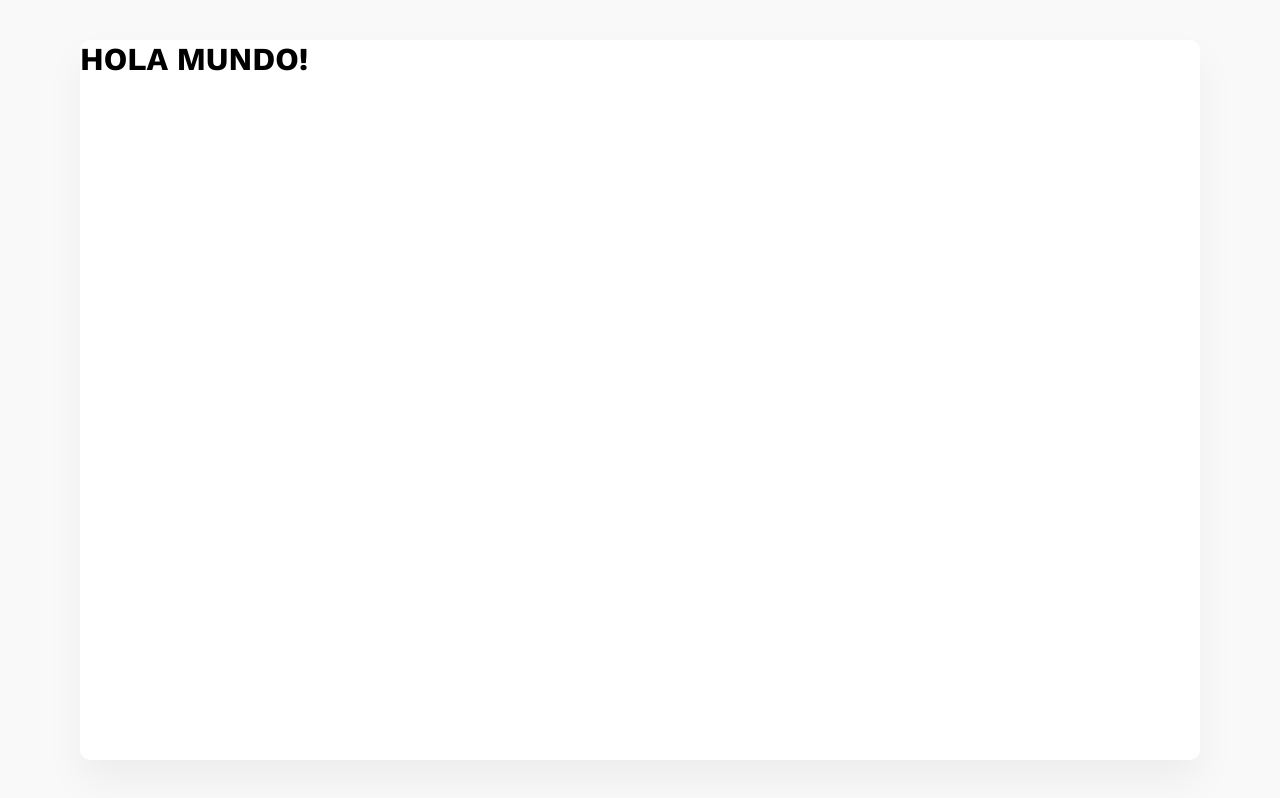
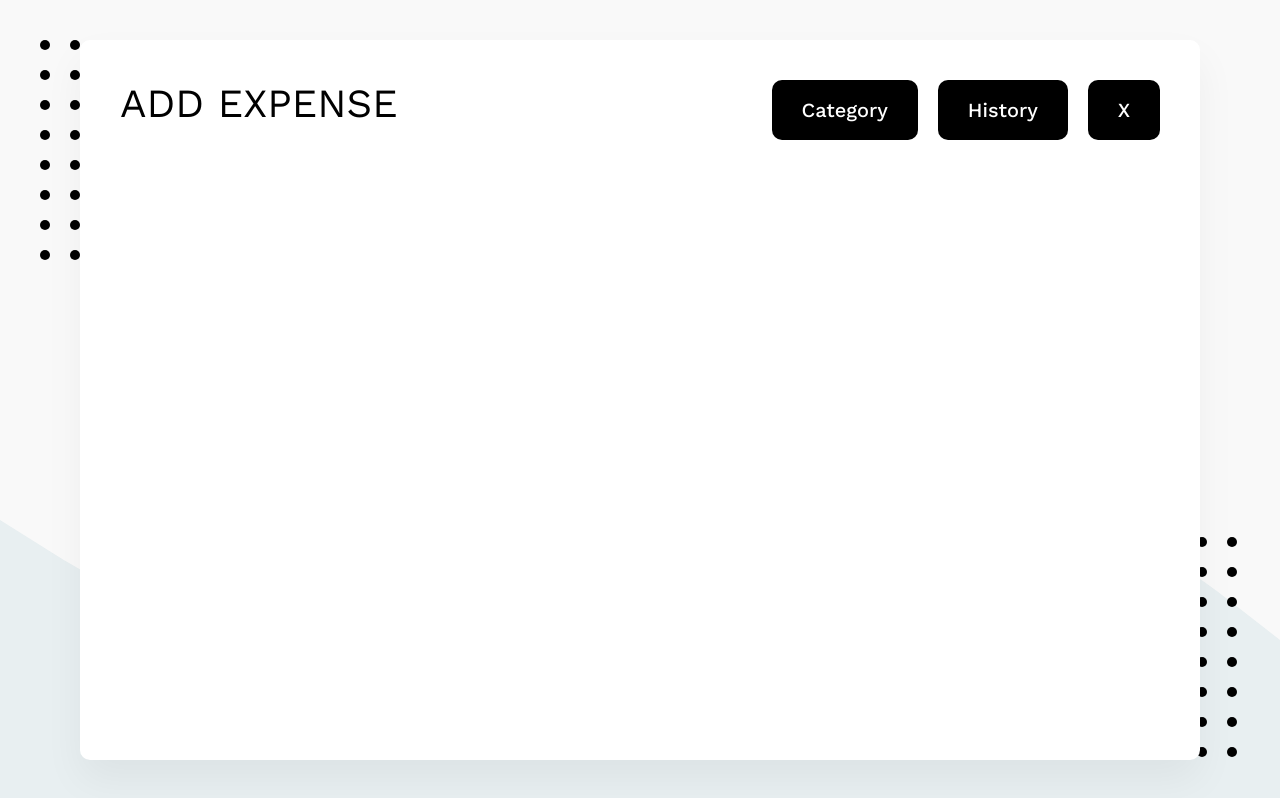
Before and after one commit to raulangelj/Expense-Tracker, a React (Create React App) app: page / in a window 1280 px wide. Built offline with nearby package versions, Linux system fonts and the light colour scheme.

Commit message:
Headers of screens
Missing functionality and body

```diff
--- a/package.json
+++ b/package.json
@@ -6,8 +6,10 @@
     "@testing-library/jest-dom": "^5.15.1",
     "@testing-library/react": "^11.2.7",
     "@testing-library/user-event": "^12.8.3",
+    "prop-types": "^15.7.2",
     "react": "^17.0.2",
     "react-dom": "^17.0.2",
+    "react-helmet": "^6.1.0",
     "react-router": "^6.0.2",
     "react-router-dom": "^6.0.2",
     "react-scripts": "4.0.3",
--- a/src/App.js
+++ b/src/App.js
@@ -1,7 +1,26 @@
 import React from 'react'
+import { Helmet } from 'react-helmet' // HELMET PERMITE AGREGAR META DATA EN CADA COMPONENTE
+import Btn from './elements/btn'
+import {
+  BtnContainer, Header, HeaderContainer, Title,
+} from './elements/header'
 
 const App = () => (
-  <h1>HOLA MUNDO!</h1>
+  <>
+    <Helmet>
+      <title>Add Expense</title>
+    </Helmet>
+    <Header>
+      <HeaderContainer>
+        <Title>Add Expense</Title>
+        <BtnContainer>
+          <Btn to="/category">Category</Btn>
+          <Btn to="/history">History</Btn>
+          <Btn to="/">X</Btn>
+        </BtnContainer>
+      </HeaderContainer>
+    </Header>
+  </>
 )
 
 export default App
--- a/src/components/expensesByCategory.jsx
+++ b/src/components/expensesByCategory.jsx
@@ -1,12 +1,18 @@
-/* eslint-disable no-unused-vars */
 import React from 'react'
+import { Helmet } from 'react-helmet'
+import BtnReturn from '../elements/BtnReturn'
+import { Header, Title } from '../elements/header'
 
-const ExpensesByCategory = () => {
-  const a = 0
-
-  return (
-    <h1>Expenses By Category</h1>
-  )
-}
+const ExpensesByCategory = () => (
+  <>
+    <Helmet>
+      <title>Expenses by Category</title>
+    </Helmet>
+    <Header>
+      <BtnReturn route="/" />
+      <Title>Expenses by Category</Title>
+    </Header>
+  </>
+)
 
 export default ExpensesByCategory
--- a/src/components/expensesList.jsx
+++ b/src/components/expensesList.jsx
@@ -1,12 +1,18 @@
-/* eslint-disable no-unused-vars */
 import React from 'react'
+import { Helmet } from 'react-helmet'
+import BtnReturn from '../elements/BtnReturn'
+import { Header, Title } from '../elements/header'
 
-const ExpensesList = () => {
-  const a = 0
-
-  return (
-    <h1>Expenses List</h1>
-  )
-}
+const ExpensesList = () => (
+  <>
+    <Helmet>
+      <title>Expenses History</title>
+    </Helmet>
+    <Header>
+      <BtnReturn route="/" />
+      <Title>Expenses History</Title>
+    </Header>
+  </>
+)
 
 export default ExpensesList
--- /dev/null
+++ b/src/elements/BtnReturn.jsx
@@ -0,0 +1,56 @@
+import React from 'react'
+import styled from 'styled-components'
+import PropTypes from 'prop-types'
+import { useNavigate } from 'react-router'
+import { ReactComponent as ArrowIcon } from '../assets/flecha.svg'
+
+const Btn = styled.button`
+    display: block;
+    width: 3.12rem; /* 50px */
+    height: 3.12rem; /* 50px */
+    line-height: 3.12rem; /* 50px */
+    text-align: center;
+    margin-right: 1.25rem; /* 20px */
+    border: none;
+    background: #000;
+    color: #fff;
+    display: flex;
+    align-items: center;
+    justify-content: center;
+    border-radius: 0.31rem; /* 5px */
+    cursor: pointer;
+
+    @media(max-width: 60rem){ /* 950px */
+        width: 2.5rem; /* 40px */
+        height: 2.5rem; /* 40px */
+        line-height: 2.5rem; /* 40px */
+    }
+`
+
+const Icon = styled(ArrowIcon)`
+    width: 50%;
+    height: auto;
+    fill: #fff;
+`
+
+const BtnReturn = ({ route }) => {
+  const navigate = useNavigate()
+
+  // PROPS VALIDATIONS
+  BtnReturn.propTypes = {
+    route: PropTypes.string,
+  }
+
+  // DEFAULT PROPS
+  BtnReturn.defaultProps = {
+    route: '/',
+  }
+
+  return (
+    <Btn onClick={() => navigate(route)}>
+      <Icon />
+    </Btn>
+  )
+}
+
+export default BtnReturn
--- /dev/null
+++ b/src/elements/background.jsx
@@ -0,0 +1,47 @@
+import React from 'react'
+import styled from 'styled-components'
+import { ReactComponent as Dots } from '../assets/puntos.svg'
+
+const Svg = styled.svg`
+    height: 50vh;
+    width: 100%;
+    position: fixed;
+    bottom: 0;
+    z-index: 0;
+    path {
+        fill: rgba(135,182,194, .15);
+    }
+`
+
+const UpperDots = styled(Dots)`
+    position: fixed;
+    z-index: 1;
+    top: 2.5rem; /* 40px */
+    left: 2.5rem; /* 40px */
+`
+
+const LowerDots = styled(Dots)`
+    position: fixed;
+    z-index: 1;
+    bottom: 2.5rem; /* 40px */
+    right: 2.5rem; /* 40px */
+`
+
+const Background = () => (
+  <>
+    <UpperDots />
+    <Svg
+      xmlns="http://www.w3.org/2000/svg"
+      viewBox="0 0 1440 320"
+      preserveAspectRatio="none"
+    >
+      <path
+        fillOpacity="1"
+        d="M0,96L48,117.3C96,139,192,181,288,176C384,171,480,117,576,133.3C672,149,768,235,864,229.3C960,224,1056,128,1152,106.7C1248,85,1344,139,1392,165.3L1440,192L1440,320L1392,320C1344,320,1248,320,1152,320C1056,320,960,320,864,320C768,320,672,320,576,320C480,320,384,320,288,320C192,320,96,320,48,320L0,320Z"
+      />
+    </Svg>
+    <LowerDots />
+  </>
+)
+
+export default Background
--- /dev/null
+++ b/src/elements/btn.jsx
@@ -0,0 +1,28 @@
+import styled from 'styled-components'
+import { Link } from 'react-router-dom'
+
+const Btn = styled(Link)`
+    background: ${(props) => (props.primario ? '#5B69E2' : '#000')};
+    width: ${(props) => (props.conIcono ? '15.62rem' : 'auto')}; /* 250px */
+    margin-left: 1.25rem; /* 20px */
+    border: none;
+    border-radius: 0.625rem; /* 10px */
+    color: #fff;
+    font-family: 'Work Sans', sans-serif;
+    height: 3.75rem; /* 60px */
+    padding: 1.25rem 1.87rem; /* 20px 30px */
+    font-size: 1.25rem; /* 20px */
+    font-weight: 500;
+    cursor: pointer;
+    text-decoration: none;
+    display: inline-flex;
+    justify-content: space-between;
+    align-items: center;
+    outline: none;
+
+    svg {
+        height: ${(props) => (props.iconoGrande ? '100%' : '0.75rem;')};  /* 12px */
+        fill: white;
+    }
+`
+export default Btn
--- /dev/null
+++ b/src/elements/header.jsx
@@ -0,0 +1,52 @@
+import styled from 'styled-components'
+
+const Header = styled.div`
+    width: 100%;
+    padding: 2.5rem; /* 40px */
+    display: flex;
+    justify-content: space-between;
+    align-items: center;
+
+    @media(max-width: 60rem){ /* 950px */
+        justify-content: start;
+    }
+`
+
+const Title = styled.h1`
+    font-weight: normal;
+    text-transform: uppercase;
+    font-size: 2.5rem; /* 40px */
+
+
+    @media(max-width: 60rem){ /* 950px */
+        font-size: 2rem; /* 32px */
+    }
+`
+
+const HeaderContainer = styled.div`
+    width: 100%;
+    display: flex;
+    justify-content: space-between;
+
+    @media(max-width: 60rem){ /* 950px */
+        display: flex;
+        flex-direction: column-reverse;
+        align-items: center;
+
+        & > div {
+            display: flex;
+            margin-bottom: 1.25rem; /* 20px */
+            justify-content: end;
+        }
+    }
+`
+
+const BtnContainer = styled.div`
+    display: flex;
+    justify-content: space-between;
+    align-items: center;
+`
+
+export {
+  Header, Title, HeaderContainer, BtnContainer,
+}
--- a/src/index.js
+++ b/src/index.js
@@ -9,6 +9,7 @@ import LogIn from './components/logIn'
 import ExpensesByCategory from './components/expensesByCategory'
 import ExpensesList from './components/expensesList'
 import EditExpense from './components/editExpense'
+import Background from './elements/background'
 
 const Index = () => (
   <React.StrictMode>
@@ -17,13 +18,14 @@ const Index = () => (
         <Routes>
           <Route exact path="/sign-in" element={<SignIn />} />
           <Route exact path="/log-in" element={<LogIn />} />
-          <Route exact path="/expenses-category" element={<ExpensesByCategory />} />
-          <Route exact path="/expenses-list" element={<ExpensesList />} />
+          <Route exact path="/category" element={<ExpensesByCategory />} />
+          <Route exact path="/history" element={<ExpensesList />} />
           <Route exact path="/edit/:id" element={<EditExpense />} />
           <Route path="/" element={<App />} />
         </Routes>
       </Router>
     </Container>
+    <Background />
   </React.StrictMode>
 )
 
```
Also changed, not shown: 1 other file (tests, documents, lock files or other folders).
